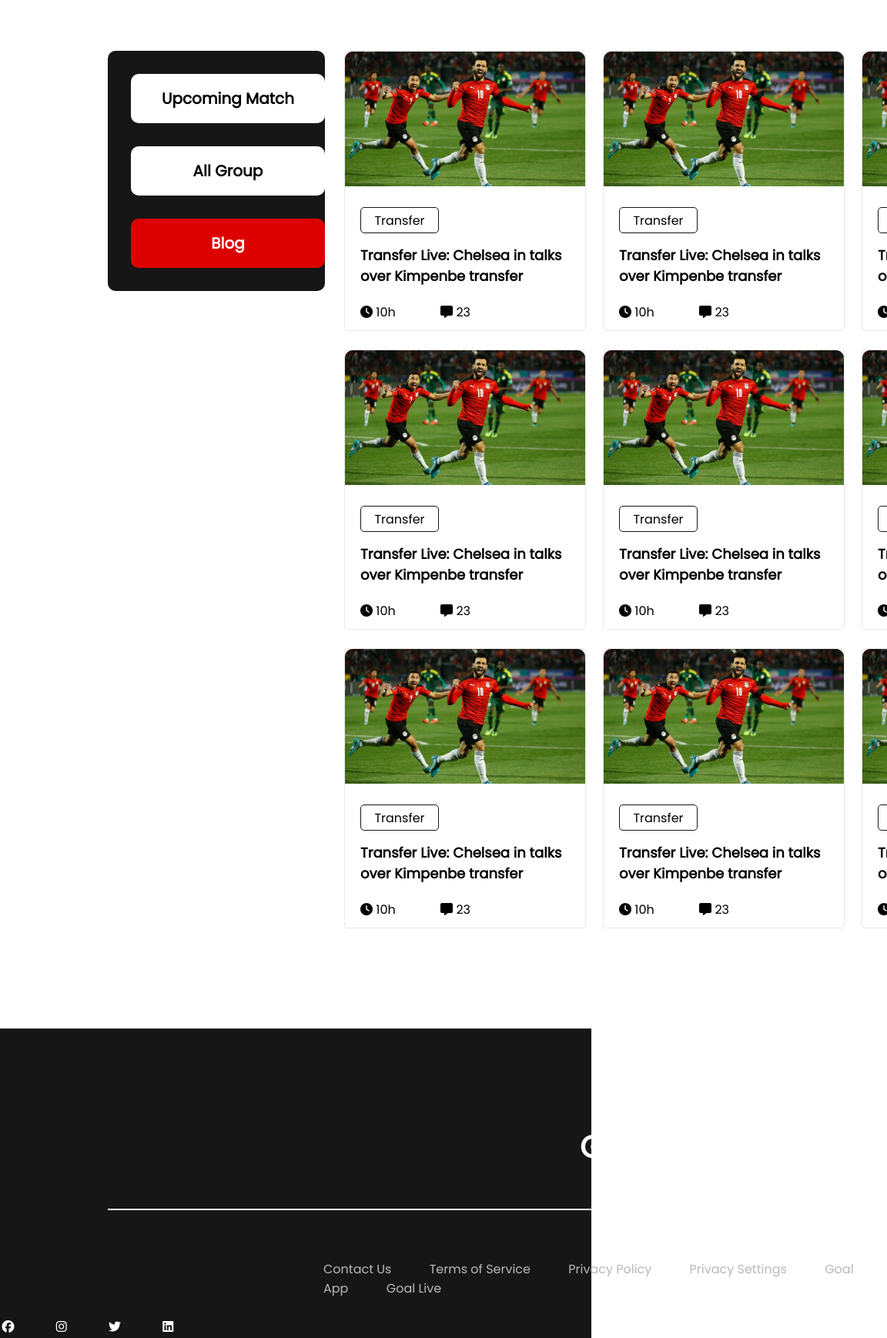
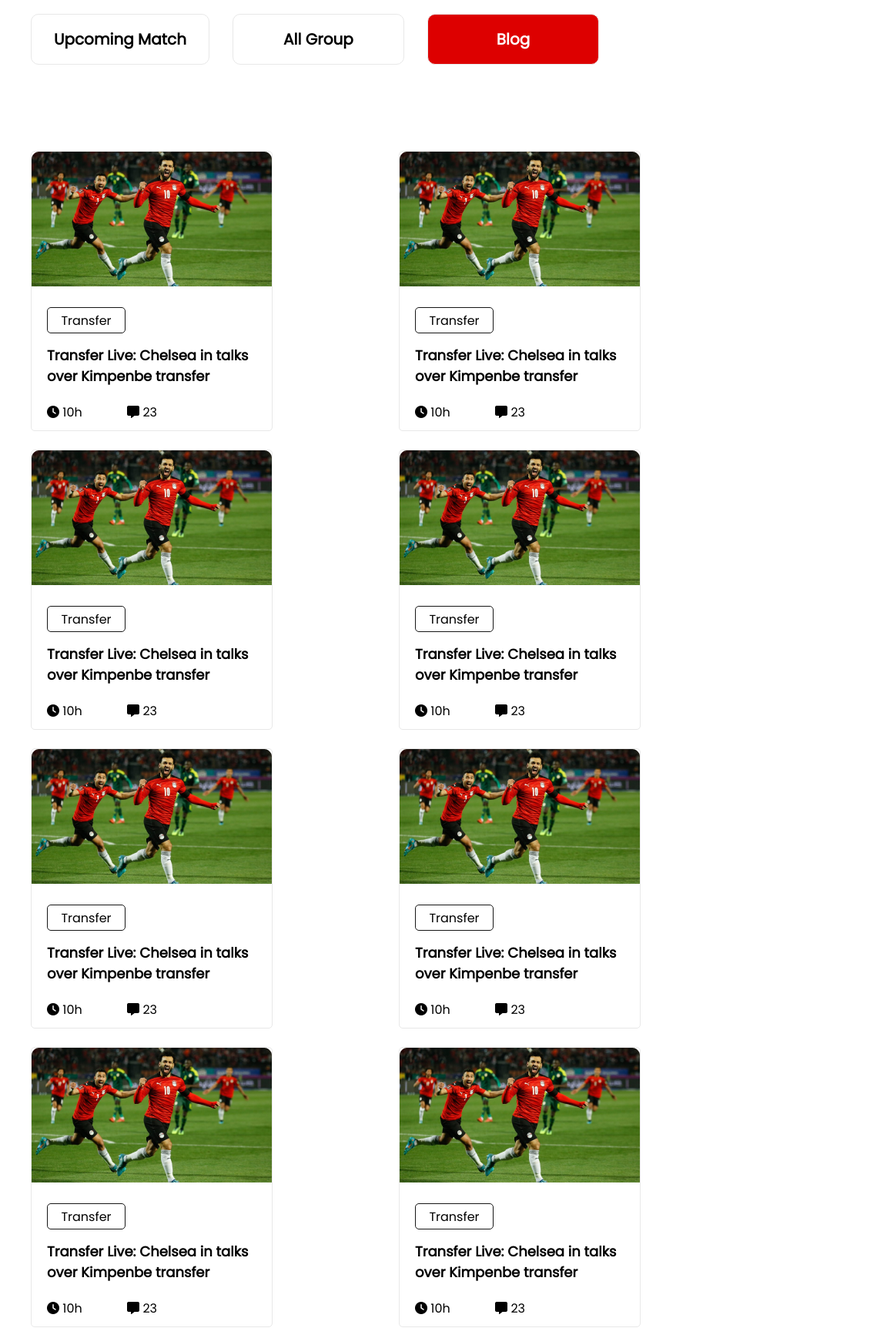
Before and after one commit to marufccs/world-cup-2022, a plain HTML site: page homepage.html in a window 768 px wide. Shown: the part 760-2498 px from the top of the page at 77% size, 1152 px wide, since content can reach past the window. Drawn offline with Linux system fonts and the light colour scheme.

Commit message:
responsive done for both mobile and tablet

```diff
--- a/homepage.css
+++ b/homepage.css
@@ -199,6 +199,7 @@ hr{
 /* End of the Footer */
 @media only screen and (max-width:688px) {
     /* The banner section */
+
     .banner {
         flex-direction: column;
         border: 0;
@@ -305,3 +306,94 @@ hr {
 }
 /* The footer finishes here  */
     }
+    @media only screen and (min-width:689px) and (max-width:992px) {
+        /* The banner */
+        .banner {
+            position: relative;
+            left: -100px;
+            width: 100%;
+        }
+        .intro {
+            width: 316px;
+            height: 276px;
+            position: relative;
+            left: -70px;
+        }
+        .player-foto img {
+            width: 323px;
+            height: 340px;
+            position: relative;
+            top: 200px;
+            right: -50px;
+        }
+        /* The menu  */
+        .menu {
+            display: flex;
+            align-items: center;
+            height: 0;
+            width: 100%;
+            background-color: white;
+            position: relative;
+            left: -200px;
+        }
+        .match, .group, .blog {
+            display: flex;
+            justify-content: center;
+            align-items: center;
+            width: 230px;
+            height: 64px;
+            border: 1px solid #e8e8e8;
+            position: relative;
+            left: 70px;
+        }
+        .match{
+            position: relative;
+            top: 15px;
+        }
+
+        .the-whole-post {
+            flex-direction: column ;
+        }
+        /* The blog section  */
+        .blog-section {
+            display: grid;
+            grid-template-columns: repeat(2, 1fr);
+            position: relative;
+            left: -100px;
+        }
+        /* The footer  */
+        footer {
+            height: 600px;
+            width: 100%;
+        }
+        footer h2 {
+            color:white;
+            position: relative;
+            left: 350px;
+            top: 15px;
+        }
+        hr {
+            position: relative;
+            top: 50px;
+            left: 50px;
+            width: 700px;
+            right: 0px;
+        }
+        .another-pages {
+            display: flex;
+            justify-content: center;
+            position: relative;
+            top: 70px;
+            left: 0px;
+            margin: 0;
+            text-align: center;
+            margin-bottom: 30px;
+        }
+        .social-media {
+            position: relative;
+            left: 300px;
+            top: 100px;
+        }
+        /* The footer finishes here  */
+
+        }
```
